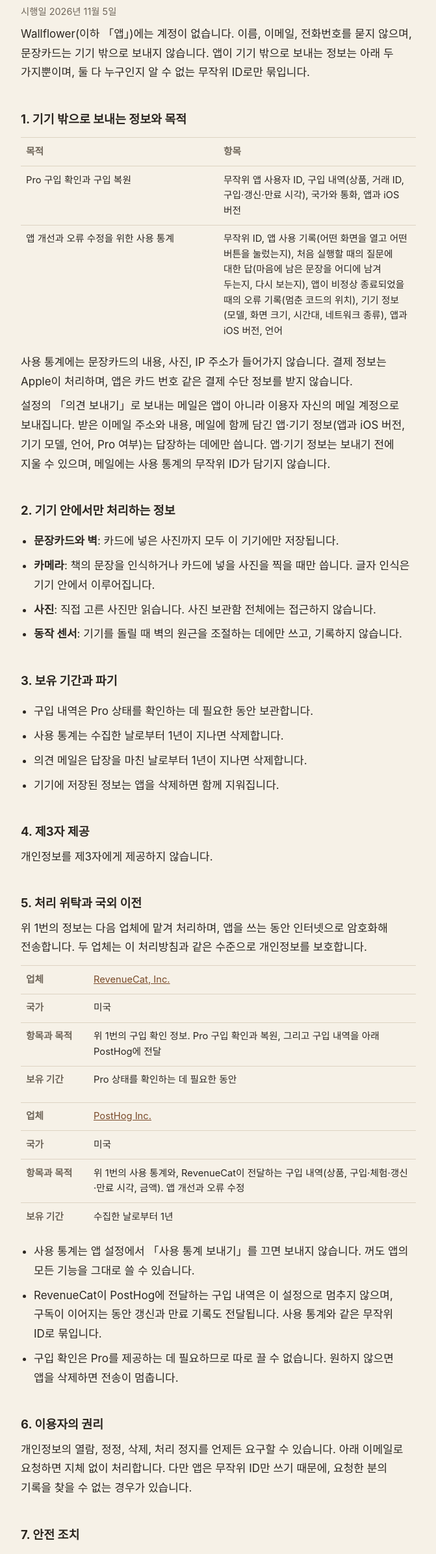
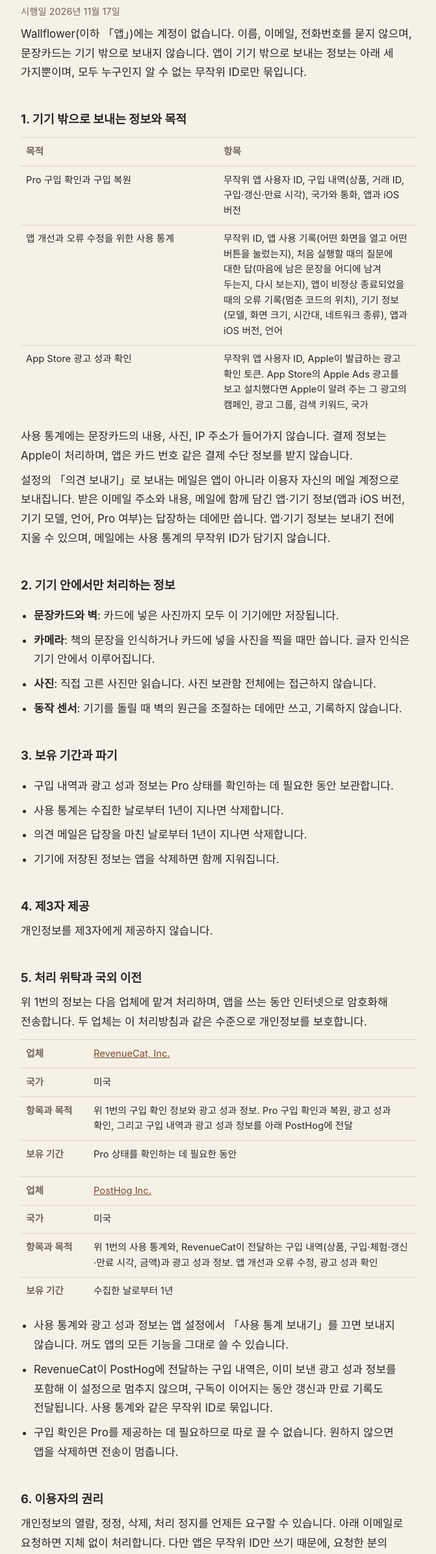
Before and after one commit to gyeongmin-lee/wallflower-site, a plain HTML site: page privacy/index.html in a window 1280 px wide. Shown: the part 139-2530 px from the top of the page at 65% size, without its empty margins (304-975 px from the left). Drawn offline with Linux system fonts and the light colour scheme.

Commit message:
Privacy: name Apple Ads attribution as a third kind of information (#9)
The app is adding RevenueCat's AdServices attribution token collection, so
RevenueCat now asks Apple whether an install came from an Apple Ads ad and
stores that ad's campaign, ad group, keyword and country with the purchase
record, forwarding it to PostHog with the purchase history. It follows the
「사용 통계 보내기」 switch and uses no advertising identifier. Section 1 adds
it as a third row, Sections 3, 5 and 8 say how it is kept, processed and
measured, and the effective date moves to 2026-11-17. Both languages.

Co-authored-by: Claude Opus 5.5 <noreply@anthropic.com>

```diff
--- a/privacy/index.html
+++ b/privacy/index.html
@@ -10,9 +10,9 @@
   <main>
     <header><a href="../">Wallflower</a></header>
     <h1>개인정보 처리방침</h1>
-    <p class="meta">시행일 2026년 11월 5일</p>
+    <p class="meta">시행일 2026년 11월 17일</p>
 
-    <p>Wallflower(이하 「앱」)에는 계정이 없습니다. 이름, 이메일, 전화번호를 묻지 않으며, 문장카드는 기기 밖으로 보내지 않습니다. 앱이 기기 밖으로 보내는 정보는 아래 두 가지뿐이며, 둘 다 누구인지 알 수 없는 무작위 ID로만 묶입니다.</p>
+    <p>Wallflower(이하 「앱」)에는 계정이 없습니다. 이름, 이메일, 전화번호를 묻지 않으며, 문장카드는 기기 밖으로 보내지 않습니다. 앱이 기기 밖으로 보내는 정보는 아래 세 가지뿐이며, 모두 누구인지 알 수 없는 무작위 ID로만 묶입니다.</p>
 
     <h2>1. 기기 밖으로 보내는 정보와 목적</h2>
     <div class="table-wrap">
@@ -20,6 +20,7 @@
         <tr><th>목적</th><th>항목</th></tr>
         <tr><td>Pro 구입 확인과 구입 복원</td><td>무작위 앱 사용자 ID, 구입 내역(상품, 거래 ID, 구입·갱신·만료 시각), 국가와 통화, 앱과 iOS 버전</td></tr>
         <tr><td>앱 개선과 오류 수정을 위한 사용 통계</td><td>무작위 ID, 앱 사용 기록(어떤 화면을 열고 어떤 버튼을 눌렀는지), 처음 실행할 때의 질문에 대한 답(마음에 남은 문장을 어디에 남겨 두는지, 다시 보는지), 앱이 비정상 종료되었을 때의 오류 기록(멈춘 코드의 위치), 기기 정보(모델, 화면 크기, 시간대, 네트워크 종류), 앱과 iOS 버전, 언어</td></tr>
+        <tr><td>App Store 광고 성과 확인</td><td>무작위 앱 사용자 ID, Apple이 발급하는 광고 확인 토큰. App Store의 Apple Ads 광고를 보고 설치했다면 Apple이 알려 주는 그 광고의 캠페인, 광고 그룹, 검색 키워드, 국가</td></tr>
       </table>
     </div>
     <p>사용 통계에는 문장카드의 내용, 사진, IP 주소가 들어가지 않습니다. 결제 정보는 Apple이 처리하며, 앱은 카드 번호 같은 결제 수단 정보를 받지 않습니다.</p>
@@ -35,7 +36,7 @@
 
     <h2>3. 보유 기간과 파기</h2>
     <ul>
-      <li>구입 내역은 Pro 상태를 확인하는 데 필요한 동안 보관합니다.</li>
+      <li>구입 내역과 광고 성과 정보는 Pro 상태를 확인하는 데 필요한 동안 보관합니다.</li>
       <li>사용 통계는 수집한 날로부터 1년이 지나면 삭제합니다.</li>
       <li>의견 메일은 답장을 마친 날로부터 1년이 지나면 삭제합니다.</li>
       <li>기기에 저장된 정보는 앱을 삭제하면 함께 지워집니다.</li>
@@ -50,7 +51,7 @@
       <table>
         <tr><th>업체</th><td><a href="https://www.revenuecat.com/privacy/">RevenueCat, Inc.</a></td></tr>
         <tr><th>국가</th><td>미국</td></tr>
-        <tr><th>항목과 목적</th><td>위 1번의 구입 확인 정보. Pro 구입 확인과 복원, 그리고 구입 내역을 아래 PostHog에 전달</td></tr>
+        <tr><th>항목과 목적</th><td>위 1번의 구입 확인 정보와 광고 성과 정보. Pro 구입 확인과 복원, 광고 성과 확인, 그리고 구입 내역과 광고 성과 정보를 아래 PostHog에 전달</td></tr>
         <tr><th>보유 기간</th><td>Pro 상태를 확인하는 데 필요한 동안</td></tr>
       </table>
     </div>
@@ -58,13 +59,13 @@
       <table>
         <tr><th>업체</th><td><a href="https://posthog.com/privacy">PostHog Inc.</a></td></tr>
         <tr><th>국가</th><td>미국</td></tr>
-        <tr><th>항목과 목적</th><td>위 1번의 사용 통계와, RevenueCat이 전달하는 구입 내역(상품, 구입·체험·갱신·만료 시각, 금액). 앱 개선과 오류 수정</td></tr>
+        <tr><th>항목과 목적</th><td>위 1번의 사용 통계와, RevenueCat이 전달하는 구입 내역(상품, 구입·체험·갱신·만료 시각, 금액)과 광고 성과 정보. 앱 개선과 오류 수정, 광고 성과 확인</td></tr>
         <tr><th>보유 기간</th><td>수집한 날로부터 1년</td></tr>
       </table>
     </div>
     <ul>
-      <li>사용 통계는 앱 설정에서 「사용 통계 보내기」를 끄면 보내지 않습니다. 꺼도 앱의 모든 기능을 그대로 쓸 수 있습니다.</li>
-      <li>RevenueCat이 PostHog에 전달하는 구입 내역은 이 설정으로 멈추지 않으며, 구독이 이어지는 동안 갱신과 만료 기록도 전달됩니다. 사용 통계와 같은 무작위 ID로 묶입니다.</li>
+      <li>사용 통계와 광고 성과 정보는 앱 설정에서 「사용 통계 보내기」를 끄면 보내지 않습니다. 꺼도 앱의 모든 기능을 그대로 쓸 수 있습니다.</li>
+      <li>RevenueCat이 PostHog에 전달하는 구입 내역은, 이미 보낸 광고 성과 정보를 포함해 이 설정으로 멈추지 않으며, 구독이 이어지는 동안 갱신과 만료 기록도 전달됩니다. 사용 통계와 같은 무작위 ID로 묶입니다.</li>
       <li>구입 확인은 Pro를 제공하는 데 필요하므로 따로 끌 수 없습니다. 원하지 않으면 앱을 삭제하면 전송이 멈춥니다.</li>
     </ul>
 
@@ -79,7 +80,7 @@
     </ul>
 
     <h2>8. 자동 수집 장치</h2>
-    <p>앱은 쿠키를 쓰지 않습니다. 무작위 ID는 앱 안에 저장되며, 앱을 삭제하면 지워집니다. 광고 식별자(IDFA)를 쓰지 않고, 다른 회사의 앱이나 웹사이트에 걸쳐 이용자를 추적하지 않습니다.</p>
+    <p>앱은 쿠키를 쓰지 않습니다. 무작위 ID는 앱 안에 저장되며, 앱을 삭제하면 지워집니다. 광고 식별자(IDFA)를 쓰지 않고, 다른 회사의 앱이나 웹사이트에 걸쳐 이용자를 추적하지 않습니다. App Store 광고 성과는 Apple이 제공하는 방식(AdServices)으로 확인하며, 이 방식도 광고 식별자를 쓰지 않습니다.</p>
 
     <h2>9. 개인정보 보호책임자</h2>
     <p>Gyeongmin Lee · <a href="mailto:gminlee.316+wallflower@gmail.com">gminlee.316+wallflower@gmail.com</a></p>
```
Also changed, not shown: privacy/en/index.html (+9 -8 lines).
